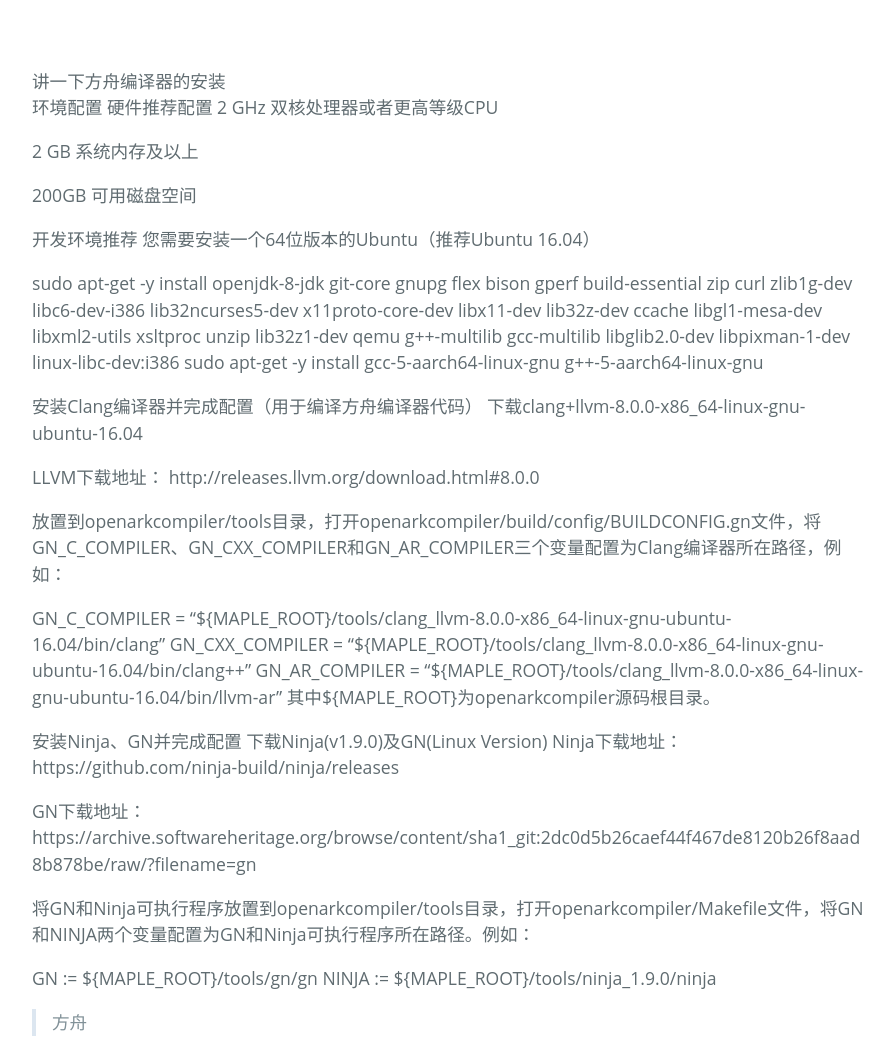
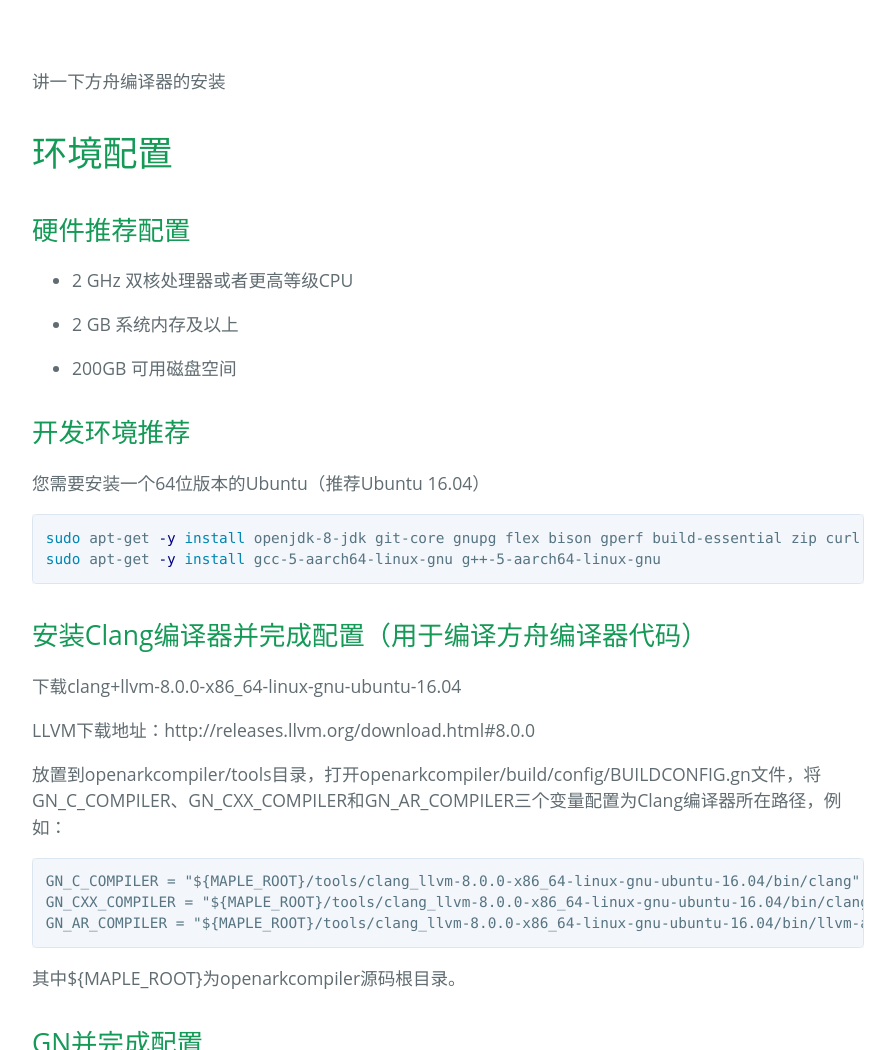
Before and after one commit to sockzhi/sockzhi.github.io, a Jekyll site: the page built from _posts/2019-9-27-fangzhou.md, in a window 1280 px wide and 1400 px high. Shown: the part 350-1400 px from the top of the window, without its empty margins (192-1087 px from the left). Built offline with Jekyll 4.4.1, drawn with Linux system fonts in a browser that asks for light colours; some web fonts are replaced; some of the changed text lies outside the part shown.

Commit message:
添加markdown语法格式

````diff
--- a/_posts/2019-9-27-fangzhou.md
+++ b/_posts/2019-9-27-fangzhou.md
@@ -2,46 +2,53 @@
 layout: post
 title: 方舟!
 tags: zhi
-stickie: true
+stickie: false
 ---
 
-讲一下方舟编译器的安装<br>
-环境配置
-硬件推荐配置
-2 GHz 双核处理器或者更高等级CPU
+讲一下方舟编译器的安装
 
-2 GB 系统内存及以上
+# 环境配置
 
-200GB 可用磁盘空间
+## 硬件推荐配置
+
+* 2 GHz 双核处理器或者更高等级CPU
+
+* 2 GB 系统内存及以上
+
+* 200GB 可用磁盘空间
 
 
-开发环境推荐
+## 开发环境推荐
 您需要安装一个64位版本的Ubuntu（推荐Ubuntu 16.04）
-
+```bash
 sudo apt-get -y install openjdk-8-jdk git-core gnupg flex bison gperf build-essential zip curl zlib1g-dev libc6-dev-i386 lib32ncurses5-dev x11proto-core-dev libx11-dev lib32z-dev ccache libgl1-mesa-dev libxml2-utils xsltproc unzip lib32z1-dev qemu g++-multilib gcc-multilib libglib2.0-dev libpixman-1-dev linux-libc-dev:i386
 sudo apt-get -y install gcc-5-aarch64-linux-gnu g++-5-aarch64-linux-gnu
-
-安装Clang编译器并完成配置（用于编译方舟编译器代码）
+```
+## 安装Clang编译器并完成配置（用于编译方舟编译器代码）
 下载clang+llvm-8.0.0-x86_64-linux-gnu-ubuntu-16.04
 
-LLVM下载地址： http://releases.llvm.org/download.html#8.0.0
+LLVM下载地址：http://releases.llvm.org/download.html#8.0.0
 
 放置到openarkcompiler/tools目录，打开openarkcompiler/build/config/BUILDCONFIG.gn文件，将GN_C_COMPILER、GN_CXX_COMPILER和GN_AR_COMPILER三个变量配置为Clang编译器所在路径，例如：
-
+```
 GN_C_COMPILER = "${MAPLE_ROOT}/tools/clang_llvm-8.0.0-x86_64-linux-gnu-ubuntu-16.04/bin/clang"
 GN_CXX_COMPILER = "${MAPLE_ROOT}/tools/clang_llvm-8.0.0-x86_64-linux-gnu-ubuntu-16.04/bin/clang++"
 GN_AR_COMPILER = "${MAPLE_ROOT}/tools/clang_llvm-8.0.0-x86_64-linux-gnu-ubuntu-16.04/bin/llvm-ar"
+```
 其中${MAPLE_ROOT}为openarkcompiler源码根目录。
 
 
-安装Ninja、GN并完成配置
+## GN并完成配置
 下载Ninja(v1.9.0)及GN(Linux Version) Ninja下载地址： https://github.com/ninja-build/ninja/releases
 
 GN下载地址：https://archive.softwareheritage.org/browse/content/sha1_git:2dc0d5b26caef44f467de8120b26f8aad8b878be/raw/?filename=gn
 
 将GN和Ninja可执行程序放置到openarkcompiler/tools目录，打开openarkcompiler/Makefile文件，将GN和NINJA两个变量配置为GN和Ninja可执行程序所在路径。例如：
 
+```
 GN := ${MAPLE_ROOT}/tools/gn/gn
 NINJA := ${MAPLE_ROOT}/tools/ninja_1.9.0/ninja
+```
+
 
 > 方舟
````
